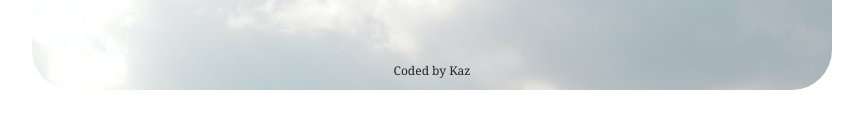
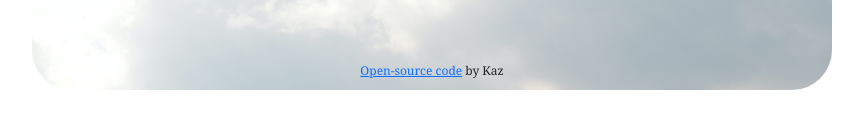
Before and after one commit to cephalophile/she-codes-plus-weather-app, a plain HTML site: page index.html in a window 1280 px wide. Shown: the part 494-622 px from the top of the page, without its empty margins (208-1071 px from the left). Drawn offline with nearby package versions, Linux system fonts and the light colour scheme.

Commit message:
Added link to git for open-source code

```diff
--- a/index.html
+++ b/index.html
@@ -100,7 +100,7 @@
       </div>
 
       <!-- footer -->
-      <div class="sig">Coded by Kaz</div>
+      <div class="sig"><a href="https://github.com/cephalophile/she-codes-plus-weather-app">Open-source code</a> by Kaz</div>
     </div>
 
     <script
```
